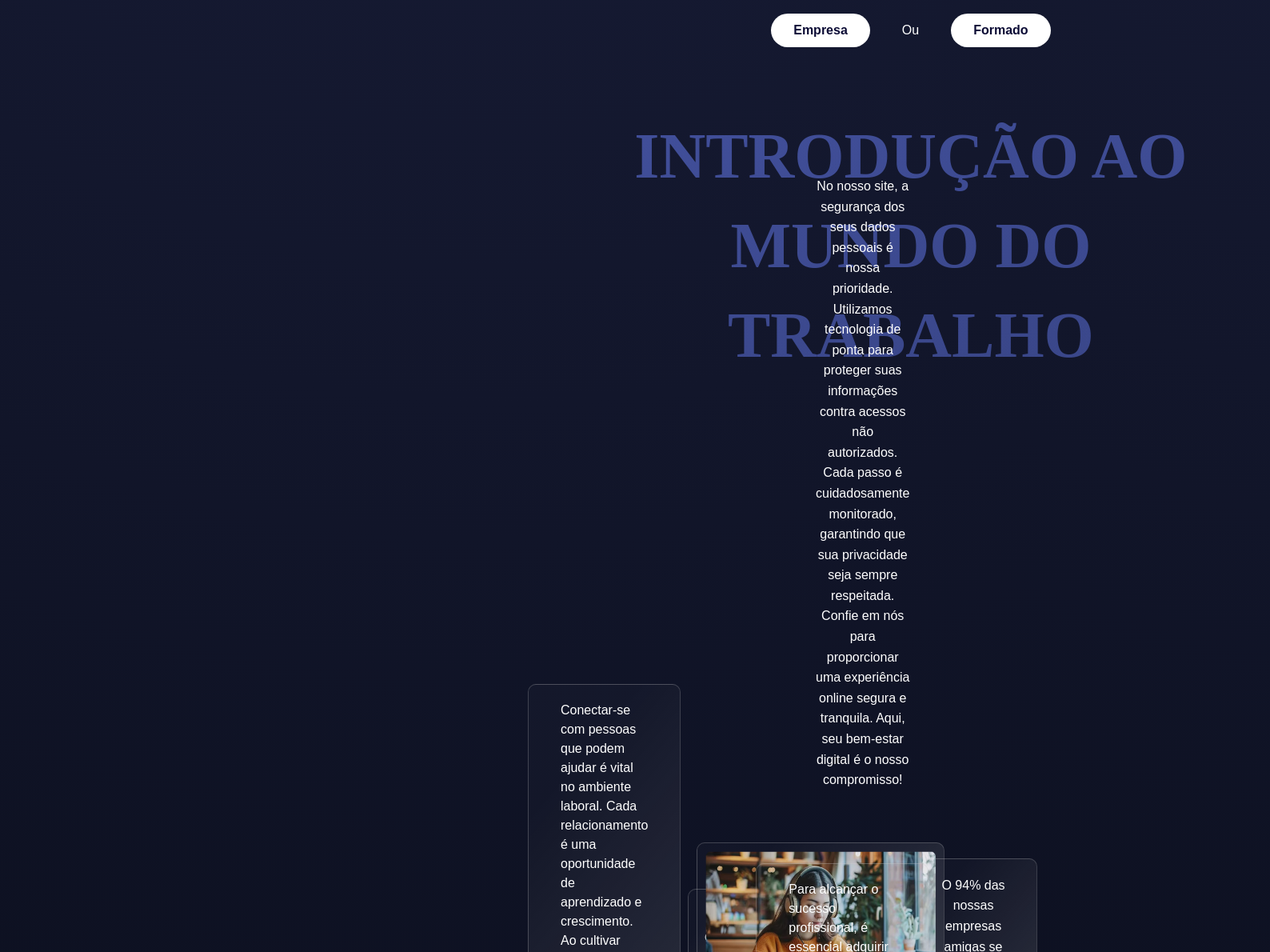
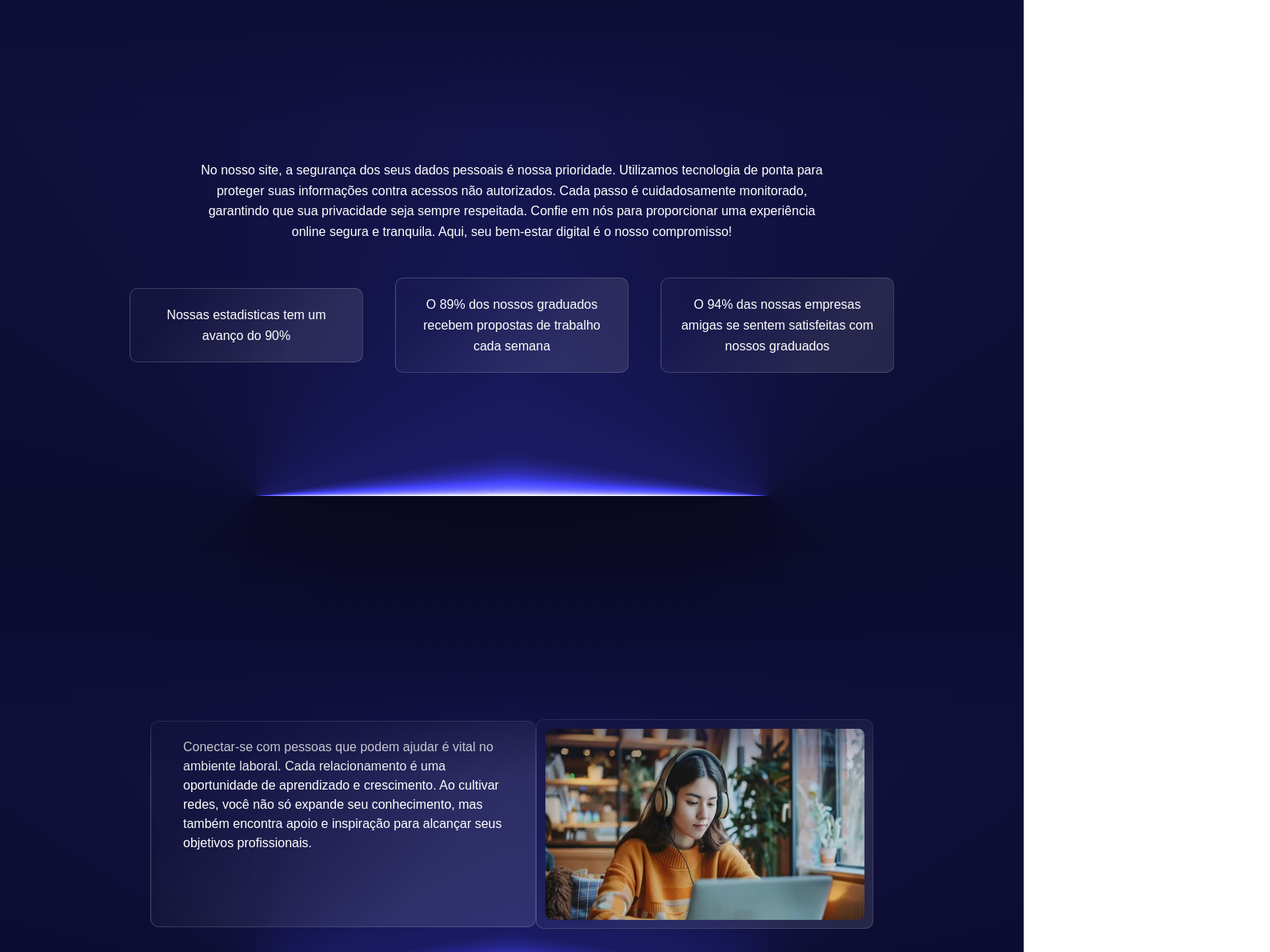
Before and after one commit to Hackaton-IMT-2025/Front, a Vue app: page / in a window 1280 px wide. Shown: the part 940-2130 px from the top of the page at 80% size, 1588 px wide, since content can reach past the window. Built offline with nearby package versions, Linux system fonts and the light colour scheme.

Commit message:
cadastros feitos

```diff
--- a/src/App.vue
+++ b/src/App.vue
@@ -56,10 +56,12 @@ function irParaComunicacaocomempresas() {
   <div
     v-if="!['home', 'login', 'LoginFormado', 'LoginEmpresa', 'irParaCriarEmpresas' , 'irParaCriarFormado'].includes(paginaAtual)"
   >
+
     <input type="text" placeholder="Buscar..." />
     <button>
       <i class="fa-solid fa-magnifying-glass"></i>
     </button>
+
   </div>
 </header>
     <div v-if="paginaAtual === 'home'">
@@ -147,9 +149,17 @@ function irParaComunicacaocomempresas() {
     <div class="degrade-bottom3"></div>
   </div>
   </div>
-  <section v-if="paginaAtual === 'login'" id="loginFormadoSection">
+  <transition name="fade">
+  <div
+    class="background"
+    v-if="paginaAtual === 'login'"
+  >
+    <div class="degrade-top"></div>
+    <div class="lado-esquerdo"></div>
+    <div class="lado-direito"></div>
 
-    <h1>Voce é?</h1>
+    <section class="vocee" id="loginFormadoSection">
+      <h1>Você é?</h1>
       <button @click="irParaLoginFormado">
         Formado
       </button>
@@ -157,11 +167,19 @@ function irParaComunicacaocomempresas() {
         Empresa
       </button>
     </section>
-  <section>
 
-  </section>
-<section v-if="paginaAtual === 'criarEmpresas'" id="criarEmpresasSection">
-  <h1>Cria sua empresa</h1>
+    <div class="degrade-bottom"></div>
+  </div>
+</transition>
+<transition name="fade-slide" mode="out-in">
+  <div class="background" v-if="paginaAtual === 'criarEmpresas'">
+    <div class="degrade-top"></div>
+    <div class="lado-esquerdo"></div>
+    <div class="lado-direito"></div>
+
+    <section class="criarempresa" id="criarEmpresasSection">
+      <h1>Criar sua empresa</h1>
+      <div class="todo">
       <div>
         <ul>
           <li>
@@ -184,6 +202,7 @@ function irParaComunicacaocomempresas() {
           </li>
         </ul>
       </div>
+
       <div>
         <ul>
           <li>
@@ -206,12 +225,20 @@ function irParaComunicacaocomempresas() {
           </li>
         </ul>
       </div>
-  <button @click="irParaHome">
-Cadastrar
-  </button>
+      </div>
+
+      <button @click="irParaHome">Cadastrar</button>
     </section>
-<section v-if="paginaAtual === 'criarFormado'" id="criarFormadoSection">
-<h1>Cria sua conta de formado</h1>
+
+    <div class="degrade-bottom"></div>
+  </div>
+</transition>
+<div class="background"  v-if="paginaAtual === 'criarFormado'">
+    <div class="degrade-top"></div>
+    <div class="lado-esquerdo"></div>
+    <div class="lado-direito"></div>
+<section class="criarformado" v-if="paginaAtual === 'criarFormado'" id="criarFormadoSection">
+<h1>Criar sua conta de formado</h1>
 <ul>
     <li>
       <div>
@@ -242,7 +269,13 @@ Cadastrar
 Cadastrar
   </button>
 </section>
-<section v-if="paginaAtual === 'LoginFormado'" id="LoginFormadoSection">
+ <div class="degrade-bottom"></div>
+  </div>
+  <div class="background"  v-if="paginaAtual === 'LoginFormado'">
+    <div class="degrade-top"></div>
+    <div class="lado-esquerdo"></div>
+    <div class="lado-direito"></div>
+<section class="loginformado" v-if="paginaAtual === 'LoginFormado'" id="LoginFormadoSection">
   <img src="../public/imagens/flame.png" alt="flame.png">
   <ul>
     <li>
@@ -262,7 +295,13 @@ Cadastrar
     login
   </button>
 </section>
-<section v-if="paginaAtual === 'LoginEmpresa'" id="LoginEmpresasSection">
+ <div class="degrade-bottom"></div>
+  </div>
+  <div class="background"  v-if="paginaAtual === 'LoginEmpresa'">
+    <div class="degrade-top"></div>
+    <div class="lado-esquerdo"></div>
+    <div class="lado-direito"></div>
+<section class="loginempresa" v-if="paginaAtual === 'LoginEmpresa'" id="LoginEmpresasSection">
   <img src="../public/imagens/flame.png" alt="flame.png">
   <ul>
     <li>
@@ -282,6 +321,8 @@ Cadastrar
     login
   </button>
 </section>
+<div class="degrade-bottom"></div>
+  </div>
 <section v-if="paginaAtual === 'Home'" id="HomeSection">
 <div>
   <input type="text" placeholder="Criar uma publicação">
@@ -792,7 +833,6 @@ Cadastrar
   background:#08081E;
   display: flex;
   height: 120vh;
-  width: 100%;
   position: relative;
 }
 .degrade-top,
@@ -829,42 +869,7 @@ Cadastrar
   height: 100%;
   transform: scaleX(-1);
 }
-/*==============================================
-                  background2
-===============================================*/
-.background2{
-  background:#08081E;
-  display: flex;
-  height: 100vh;
-  width: 100%;
-  position: relative;
-}
-.degrade-top2,
-.degrade-bottom2 {
-  position: absolute;
-  left: 0;
-  width: 100%;
-  height: 150px;
-  z-index: 5;
-  pointer-events: none;
-}
-.degrade-top2 {
-  top: 0;
-  background: linear-gradient(to bottom, #0d0d36, rgba(8, 8, 30, 0));
-  z-index: 1;
-}
 
-.degrade-bottom2{
-  bottom: 0;
-  background: linear-gradient(to top, #0d0d36, rgba(8, 8, 30, 0));
-}
-
-.lado-esquerdo2 {
-  width: 50%;
-  background: conic-gradient(from 90deg at 50% 75%, #0c0c0c 0deg, #B1B1B1 350deg, #f8f8f8 360deg);
-  mix-blend-mode: color-dodge;
-  height: 100%;
-}
 /*==============================================
                   background2
 ===============================================*/
@@ -1037,35 +1042,34 @@ header button i {
 /*=============================
          HERO (main)
 ==============================*/
-.mainpage{
-  justify-items: center;
-}
 .hero {
   position: absolute;
   justify-content: center;
   justify-items: center;
   text-align: center;
-  margin: 180px 50px;
+  margin: 100px 0px;
+  width: 100%;
 }
 
 .hero p.oi {
   line-height: 1.6;
   color: #ddd;
-  margin: 0vh 50vh 5vh 50vh;
+  max-width: 100vh;
+  margin: 20px 0px;
 }
 
 .hero h1 {
   font-size: 5rem;
   color: #B1B1B1;
   font-weight: bold;
-  margin: 10vh 100px;
   mix-blend-mode: color-dodge;
   font-family: Annapurna SIL;
   line-height: 1.4;
+  max-width: 150vh;
 }
 
 /*=============================
-        ESCOLHA (botões)
+   ESCOLHA (botões)/ geral
 ==============================*/
 .escolha {
   display: flex;
@@ -1074,8 +1078,7 @@ header button i {
   gap: 40px;
   margin: 30px 0;
 }
-
-.escolha button {
+button {
   padding: 12px 28px;
   border: none;
   border-radius: 30px;
@@ -1085,12 +1088,23 @@ header button i {
   font-size: 1rem;
   cursor: pointer;
   transition: background-color 0.3s ease;
+  font-weight:normal;
+
 }
-
-.escolha button:hover {
+ button:hover {
   background-color: #d4d4d4;
 }
-
+h1{ font-size: 4rem;
+  font-weight:bolder;
+  margin: 60px 0px;
+  mix-blend-mode: color-dodge;
+  color: #B1B1B1;
+}ul li div input {
+  padding: 12px 200px 12px 80px;
+  font-size: 16px;
+  border-radius: 5px;
+  border-style: none;
+}
 /*=============================
             TEXTOS
 ==============================*/
@@ -1113,7 +1127,8 @@ header button i {
   align-items: center;
   justify-content: center;
   text-align: center;
-  margin: 200px;
+  width: 100%;
+  margin: 180px 0px;
 }.nonosso ul{
   display: flex;
   padding: 20px;
@@ -1129,14 +1144,14 @@ header button i {
    border-radius: 10px;
    border: solid 1px rgba(192, 192, 192, 0.233);
   max-width: 250px;
-  margin: 25px auto;
+  margin: 25px 20px;
   line-height: 1.6;
   text-align: center;
 
 }.pnonosso{
-  padding:0 180px;
   line-height: 1.6;
-  margin: 0px 0px 40px 0px;
+  max-width: 100vh;
+  margin: auto;
 
 }
 /*=============================
@@ -1148,13 +1163,15 @@ header button i {
   display: flex;
   position: absolute;
   align-items: center;
-  margin: 20px auto;
+  margin: 10px auto;
   display: grid;
   grid-template-columns: 1fr;
 
 }.conectar p{
-  max-width: 330px;
-  margin: 0px 20px;
+  max-width: 50vh;
+  min-width: 30vh;
+  height: 27vh;
+  margin: 0px 0px;
   line-height: 1.5;
   background: linear-gradient(130deg,rgba(255, 255, 255, 0.02)
    19.68%, rgba(255, 255, 255, 0.10)72.77%);
@@ -1169,14 +1186,9 @@ header button i {
   align-items: center;
   justify-content: center;
 
-
-}.conectar .baixo{
-   margin-top: -300px;
-}.conectar .cima{
-  margin-bottom: -100px;
 }.conectar img{
-  width: 36vh;
-  height: 22vh;
+  width: 50vh;
+  height: 30vh;
   background: linear-gradient(130deg,rgba(255, 255, 255, 0.02)
    19.68%, rgba(255, 255, 255, 0.10)72.77%);
    box-shadow: -7px -9px 26.1px 0px rgba(255, 255, 255, 0.08)
@@ -1185,8 +1197,114 @@ header button i {
    border-radius: 10px;
    border: solid 1px rgba(192, 192, 192, 0.233);
    padding: 10px;
+}
+/*=================================
+              VOCE É
+=================================*/
+.vocee{
+  position: absolute;
+  align-items: center;
+  justify-content: center;
+  text-align: center;
+  margin: 190px 0px;
+  width: 100%;
+  height: 100%;
+}.vocee h1{
+  font-size: 4rem;
+  font-weight:bolder;
+  margin: 60px 0px;
+  mix-blend-mode: color-dodge;
+  color: #B1B1B1;
+}.fade-enter-active, .fade-leave-active {
+  transition: opacity 0.6s ease;
+}
+.fade-enter-from, .fade-leave-to {
+  opacity: 0;
+}.vocee button{
+margin: 0px 40px;
+padding: 18px 20px;
+font-size: 20px;
+  font-weight: normal;
+}
+/*=================================
+          criar sua empresa
+=================================*/
+.criarempresa{
+ position: absolute;
+  align-items: center;
+  justify-content: center;
+  text-align: center;
+  margin: 190px 0px;
+  width: 100%;
+  height: 100%;
+}.todo{
+  display: flex;
+  justify-content: center;
+  align-items: center;
+  margin: 20px;
+}.criarempresa h1{
+  font-size: 3rem;
+}.criarempresa ul li{
+  margin: 30px;
+}
+.criarempresa button{
+  margin: 60px 0px;
+  font-size: 1.5rem;
+   font-weight:normal;
+}
+/*=================================
+        criar conta de formado
+=================================*/
+.criarformado{
+  position: absolute;
+  align-items: center;
+  justify-content: center;
+  text-align: center;
+  margin: 150px 0px;
+  width: 100%;
+  height: 100%;
+}.criarformado ul li{
+  margin: 30px;
+}.criarformado ul li div input{
+   padding: 12px 200px 12px 20px;
+}.criarformado button{
+   margin: 60px 0px;
+  font-size: 1.5rem;
+   font-weight:normal;
+}.criarformado h1{
+  font-size:3rem;
+}
+/*=================================
+          login formado/empresa
+=================================*/
+.loginformado,
+.loginempresa{
+  position: absolute;
+  align-items: center;
+  justify-content: center;
+  text-align: center;
+  margin:150px 0px;
+  width: 100%;
+  height: 100%;
+}.loginformado ul li,
+.loginempresa ul li{
+  margin: 30px;
+}.loginformado ul li div input,
+.loginempresa ul li input{
+   padding: 12px 200px 12px 20px;
+}.loginformado button,
+.loginempresa button{
+   margin: 100px 0px;
+  font-size: 1.5rem;
+   font-weight:normal;
+}.loginformado h1,
+.loginempresa h1{
+  font-size:3rem;
+}.loginformado img,
+ .loginempresa img{
+  margin: 70px 0px;
+}
 
-}
 
 /*=================================
                 FOOTER
```
Lines whose indentation alone changed are shown as unchanged.
